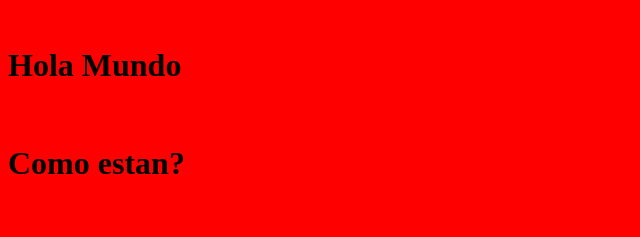
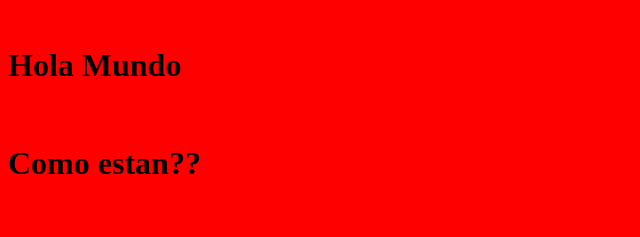
Before and after one commit to naitsabespliego/4IV7_PSW_Jim-nez_Pliego_Sebasti-n, a plain HTML site: page 02HTML/indice.html in a window 1280 px wide. Shown: the top 237 px of the page, 0-640 px from the left. Drawn offline with Linux system fonts and the light colour scheme.

Commit message:
Página de Práctica

```diff
--- a/02HTML/indice.html
+++ b/02HTML/indice.html
@@ -10,7 +10,7 @@
     <br>
     <h1>Hola Mundo</h1>
     <br>
-    <h1>Como estan?</h1>
+    <h1>Como estan??</h1>
     <br>
     <h3>Bienvenidos a mi página web</h3>
     <a href="index.html">Ir a la segunda pagina</a>
```
